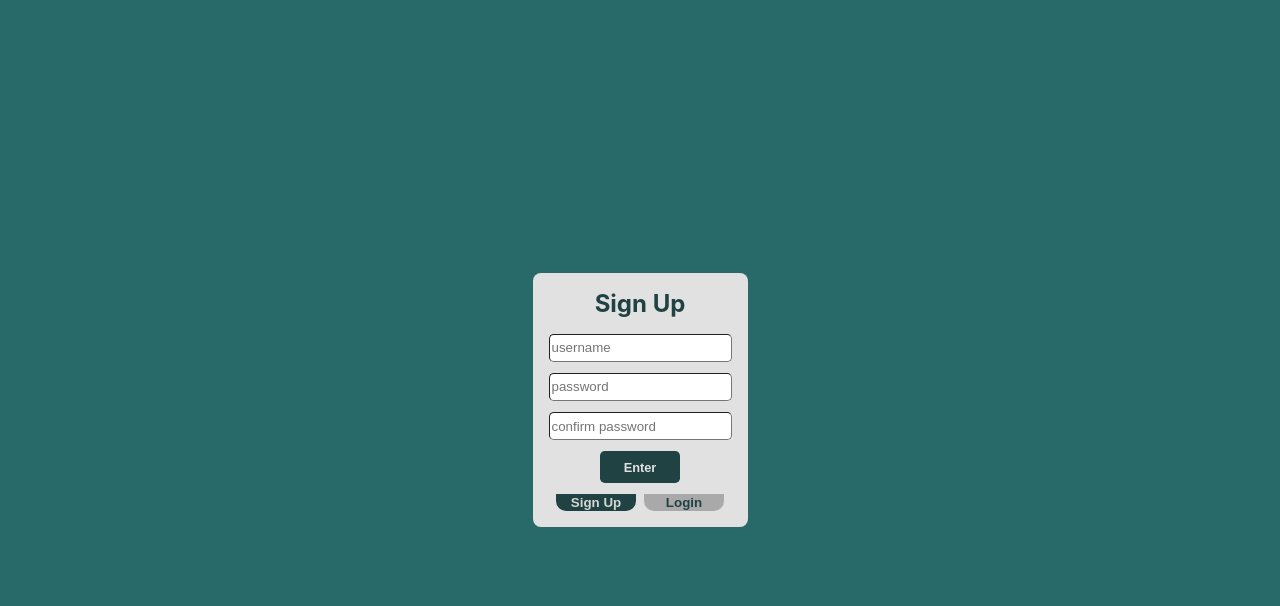
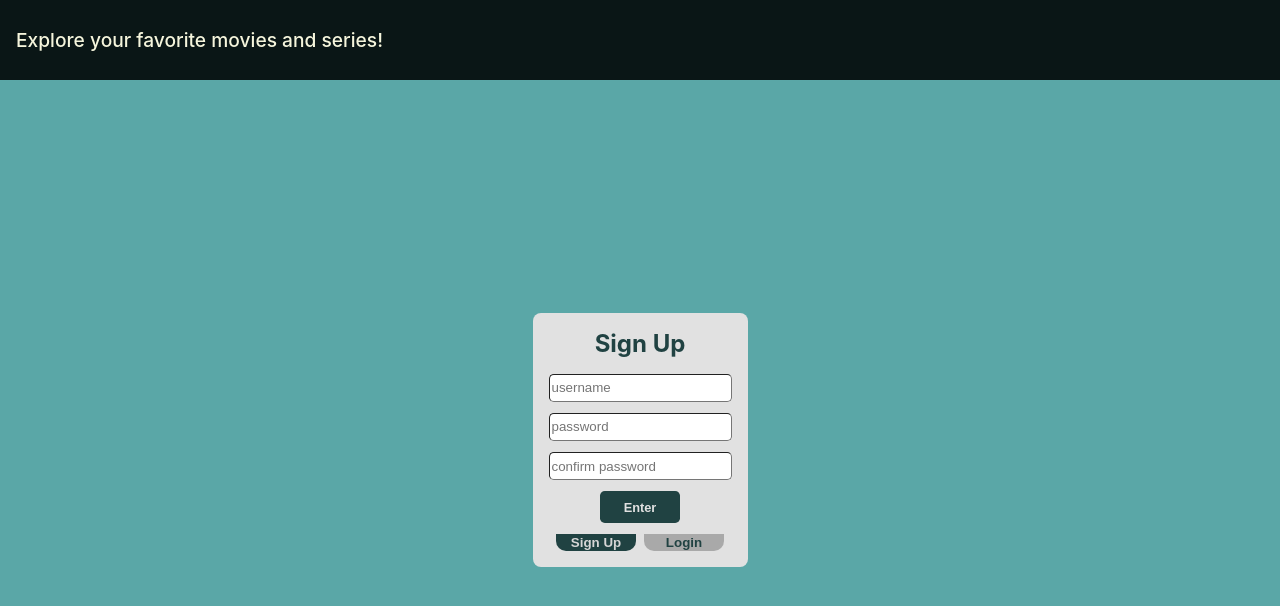
Before and after one commit to Natalia392/Movies-and-series-front, a React (Create React App) app in the folder movies-and-series-front/: page / in a window 1280 px wide. Shown: the top 606 px of the page. Built offline with nearby package versions, Linux system fonts and the light colour scheme; no server answers.

Commit message:
Style: add navigation indicator in nav-bar
Added html,dinamic classes, and the css to style it.
Added a header to login page.

```diff
--- a/movies-and-series-front/src/components/Views/Home/Home.jsx
+++ b/movies-and-series-front/src/components/Views/Home/Home.jsx
@@ -54,10 +54,10 @@ const Home = () => {
 
   return (
     <div className='home-container'>
-      <div className='navigation'>
+      <header className='navigation'>
         <h2>Explore {mediaType === 'movies' ? 'Movies' : 'Series'} </h2>
         <Navigation handleSwitchMedia={handleSwitchMedia} handleSearch={handleSearch} />
-      </div>
+      </header>
       {loading ? (
         <div className='loading'>Loading...</div>
       ) : (
--- a/movies-and-series-front/src/components/Views/Home/HomeStyles.css
+++ b/movies-and-series-front/src/components/Views/Home/HomeStyles.css
@@ -22,6 +22,7 @@ h1, h2 {
 .navigation {
   display: flex;
   justify-content: space-between;
+  align-items: center;
   background-color: rgb(10, 22, 22);
   margin: 0;
 }
--- a/movies-and-series-front/src/components/Views/LoginSignup/LoginSignUp.css
+++ b/movies-and-series-front/src/components/Views/LoginSignup/LoginSignUp.css
@@ -1,6 +1,17 @@
 main {
   display: flex;
-  height: 100%;
+  height: 90%;
+}
+
+.header-login {
+  display: flex;
+  align-items: center;
+  background-color: rgb(10, 22, 22);
+  height: 10%;
+}
+
+.header-login h1 {
+  font-size:larger;
 }
 
 .form-container {
--- a/movies-and-series-front/src/components/Views/LoginSignup/LoginSignUp.jsx
+++ b/movies-and-series-front/src/components/Views/LoginSignup/LoginSignUp.jsx
@@ -78,6 +78,10 @@ const LoginSignUp = () => {
   };
 
   return (
+    <>
+      <header className='header-login'>
+        <h1>Explore your favorite movies and series!</h1>
+      </header>
       <main>
         <div className='form-container'>
           <div className='container-title'>{action}</div>
@@ -141,6 +145,7 @@ const LoginSignUp = () => {
           </form>
         </div>
       </main>
+    </>
   )
 }
 
--- a/movies-and-series-front/src/components/commonComponents/Navigation/Navigation.jsx
+++ b/movies-and-series-front/src/components/commonComponents/Navigation/Navigation.jsx
@@ -3,6 +3,7 @@ import './NavigationStyles.css';
 
 const Navigation = ({ handleSwitchMedia, handleSearch }) => {
   const [searchTerm, setSearchTerm] = useState('');
+  const [selectedMediaType, setSelectedMediaType] = useState('movies');
 
   const handleChange = (event) => {
     setSearchTerm(event.target.value);
@@ -15,17 +16,24 @@ const Navigation = ({ handleSwitchMedia, handleSearch }) => {
   const handleButtonClick = (mediaType) => {
     setSearchTerm(''); // Limpiar el valor del input al cambiar de tipo de medios
     handleSwitchMedia(mediaType);
+    setSelectedMediaType(mediaType);
     handleSubmit();
   };
 
   return (
     <nav className='nav-bar'>
       <div className='btn-container'>
-        <button className='nav-btn' type='button' onClick={() => handleButtonClick('movies')}>Movies</button>
-        <button className='nav-btn' type='button' onClick={() => handleButtonClick('series')}>Series</button>
+      <button className='nav-btn' type='button' onClick={() => handleButtonClick('movies')}>
+          Movies
+          {selectedMediaType === 'movies' && <div className='indicator'></div>}
+        </button>
+        <button className='nav-btn' type='button' onClick={() => handleButtonClick('series')}>
+          Series
+          {selectedMediaType === 'series' && <div className='indicator'></div>}
+        </button>
       </div>
       <div className='search-container'>
-        <input type="text" placeholder='Search by name...' value={searchTerm} onChange={handleChange} />
+        <input type="text" placeholder={`Search ${selectedMediaType} by name...`} value={searchTerm} onChange={handleChange} />
         <button className='search-btn' type='button'
           onClick={() => {
             handleSubmit();
--- a/movies-and-series-front/src/components/commonComponents/Navigation/NavigationStyles.css
+++ b/movies-and-series-front/src/components/commonComponents/Navigation/NavigationStyles.css
@@ -45,7 +45,7 @@
   border: none;
   background-color: rgb(92, 189, 188);
   font-weight: 700;
-  color: rgb(1, 43, 42);
+  color: rgb(10, 22, 22);
 }
 
 .search-btn:hover {
@@ -53,3 +53,10 @@
   color: rgb(92, 189, 188);
   border: solid 1px rgb(92, 189, 188);
 }
+
+.indicator {
+  background-color:rgb(92, 189, 188);
+  height: 0.2rem;
+  width: 100%;
+  border-radius: 10px;
+}
--- a/movies-and-series-front/src/index.css
+++ b/movies-and-series-front/src/index.css
@@ -6,7 +6,7 @@ body {
   -webkit-font-smoothing: antialiased;
   -moz-osx-font-smoothing: grayscale;
   height: 100vh;
-  background: rgb(40, 105, 105);
+  background: rgb(90, 167, 167);
 }
 
 code {
```
Lines whose indentation alone changed are shown as unchanged.
